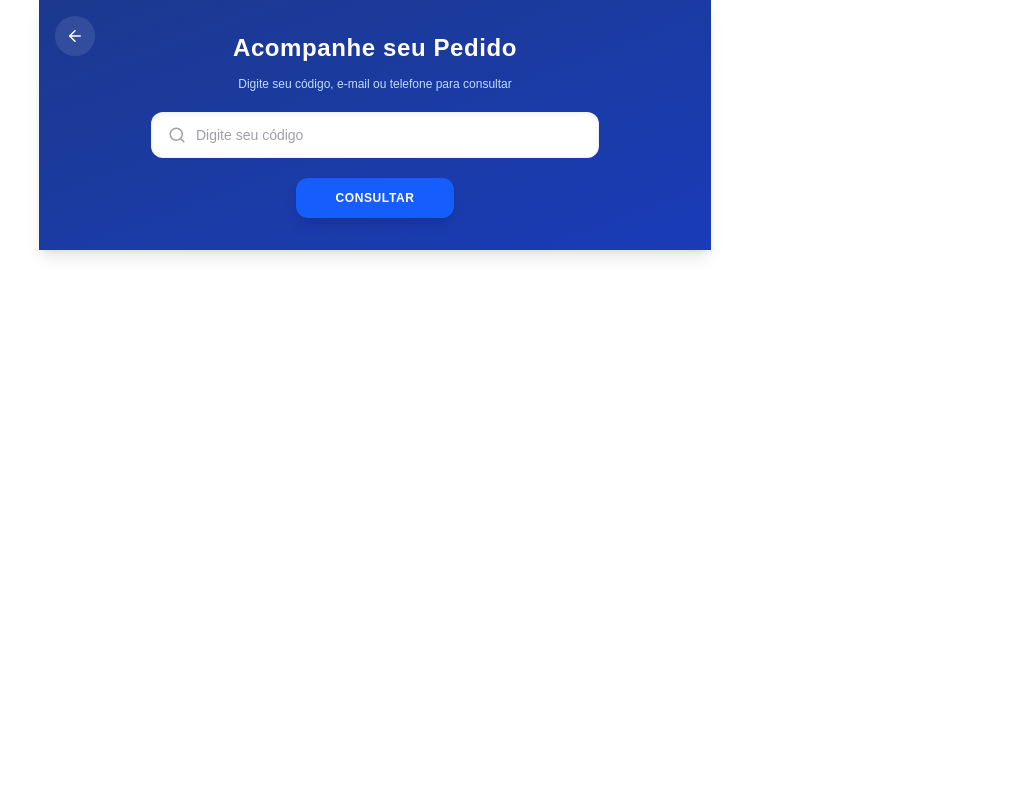
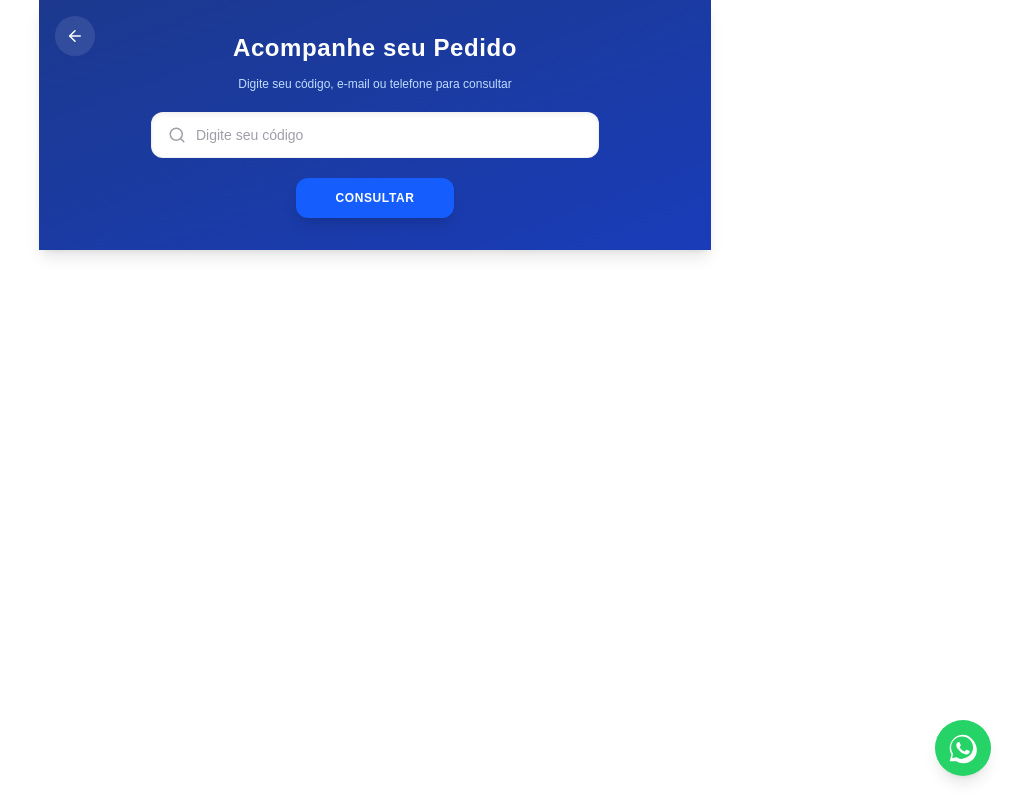
Before and after one commit to Alexandresenagraff/fichas-app, a Next.js app: page /cliente in a window 1280 px wide. Shown: the whole page, without its empty margins (265-1280 px from the left). Built offline with nearby package versions, Linux system fonts and the light colour scheme.

Commit message:
nome qualquer

```diff
--- a/app/cliente/page.tsx
+++ b/app/cliente/page.tsx
@@ -21,6 +21,24 @@ export default function Cliente() {
   const [pedidos, setPedidos] = useState<Ficha[]>([]);
   const [pedidoAberto, setPedidoAberto] = useState<number | null>(null);
   const [carregando, setCarregando] = useState(false);
+
+  const WHATSAPP_NUMERO = "55XXXXXXXXXXX";
+
+  function getWhatsAppLink() {
+    const base = `https://wa.me/${WHATSAPP_NUMERO}`;
+    let pedidoTexto = "";
+
+    if (pedidos.length > 0) {
+      const idx = pedidoAberto !== null ? pedidoAberto : 0;
+      const pedido = pedidos[idx];
+      if (pedido && pedido.id) {
+        pedidoTexto = `\nPedido: #${pedido.id}`;
+      }
+    }
+
+    const messaging = `Olá!\n\nGostaria de informações sobre meu pedido.${pedidoTexto}`;
+    return `${base}?text=${encodeURIComponent(messaging)}`;
+  }
 
   async function buscarPedido() {
     if (!email.trim()) {
@@ -229,6 +247,19 @@ export default function Cliente() {
           )}
         </div>
       </div>
+
+      {/* Botão flutuante do WhatsApp */}
+      <a
+        href={getWhatsAppLink()}
+        target="_blank"
+        rel="noreferrer"
+        className="fixed bottom-6 right-6 w-14 h-14 bg-[#25D366] hover:bg-[#20ba5a] text-white rounded-full flex items-center justify-center shadow-lg hover:shadow-xl hover:scale-110 active:scale-95 transition-all duration-300 z-50 cursor-pointer"
+        title="Fale conosco no WhatsApp"
+      >
+        <svg viewBox="0 0 24 24" className="w-8 h-8 fill-current" xmlns="http://www.w3.org/2000/svg">
+          <path d="M12.012 2c-5.506 0-9.988 4.482-9.988 9.988 0 1.761.46 3.473 1.332 4.978L2 22l5.22-.1.371.365a9.904 9.904 0 004.819 1.22c5.506 0 9.988-4.482 9.988-9.988S17.518 2 12.012 2zm0 18.294c-1.579 0-3.13-.424-4.483-1.228l-.322-.19-3.333.65.66-3.256-.208-.33a8.212 8.212 0 01-1.26-4.385c0-4.545 3.7-8.243 8.246-8.243 4.545 0 8.243 3.698 8.243 8.243s-3.698 8.243-8.243 8.243zm4.52-6.168c-.247-.123-1.464-.722-1.692-.805-.228-.083-.394-.123-.56.123-.166.247-.64.805-.785.97-.145.166-.29.186-.537.063a6.762 6.762 0 01-1.99-1.228 7.458 7.458 0 01-1.377-1.714c-.145-.247-.015-.38.109-.503.111-.11.247-.29.37-.435.124-.145.166-.247.247-.413.083-.166.04-.31-.02-.435-.06-.123-.56-1.35-.767-1.85-.2-.486-.403-.42-.56-.42h-.478c-.166 0-.435.062-.663.31-.228.247-.87.848-.87 2.067s.89 2.398.992 2.537c.1.139 1.751 2.674 4.24 3.747.592.256 1.055.408 1.417.523.595.19 1.137.163 1.565.1.478-.07 1.464-.598 1.67-1.176.208-.578.208-1.074.145-1.176-.062-.1-.228-.166-.475-.29z"/>
+        </svg>
+      </a>
     </main>
   );
 }
```
